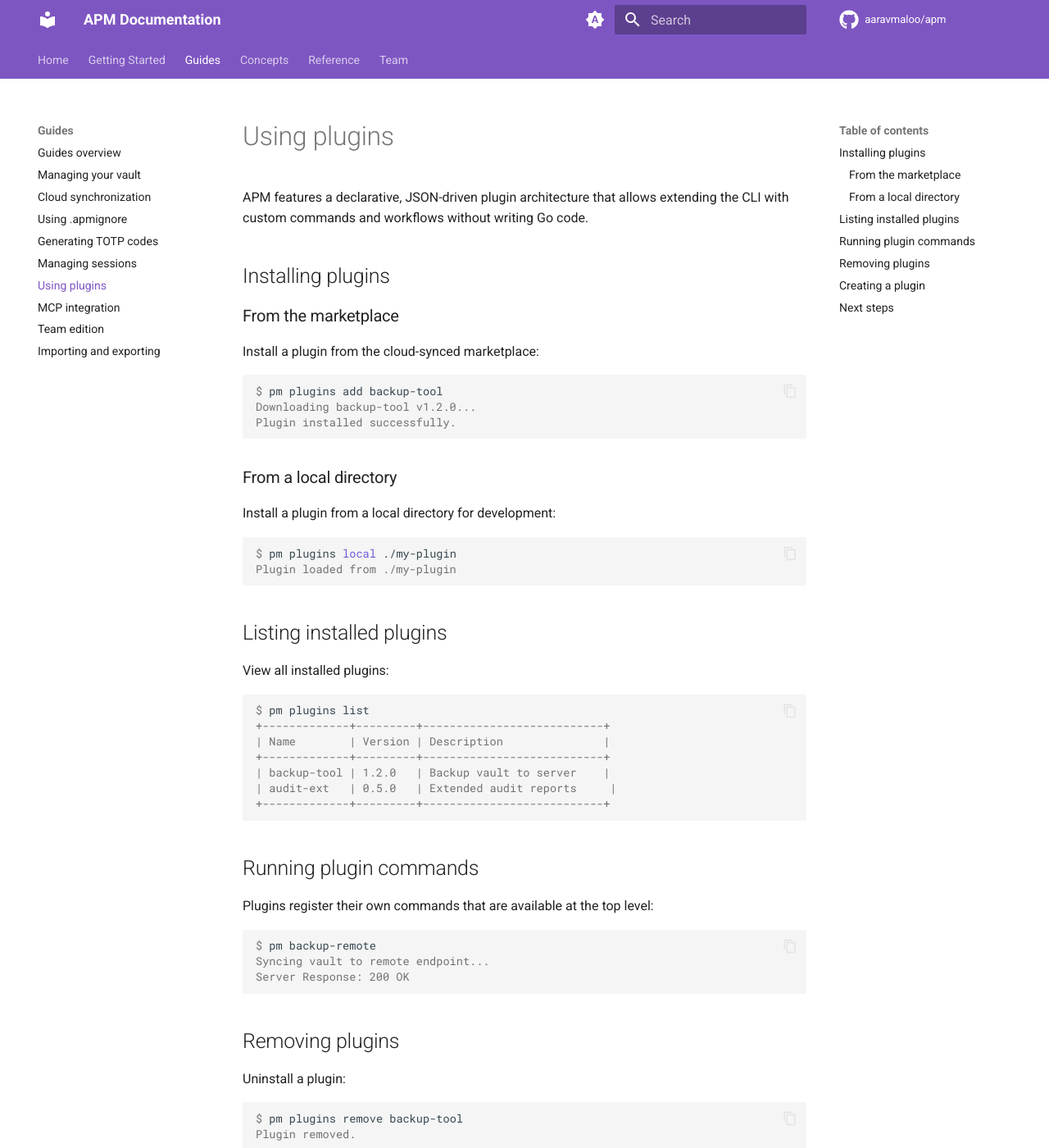
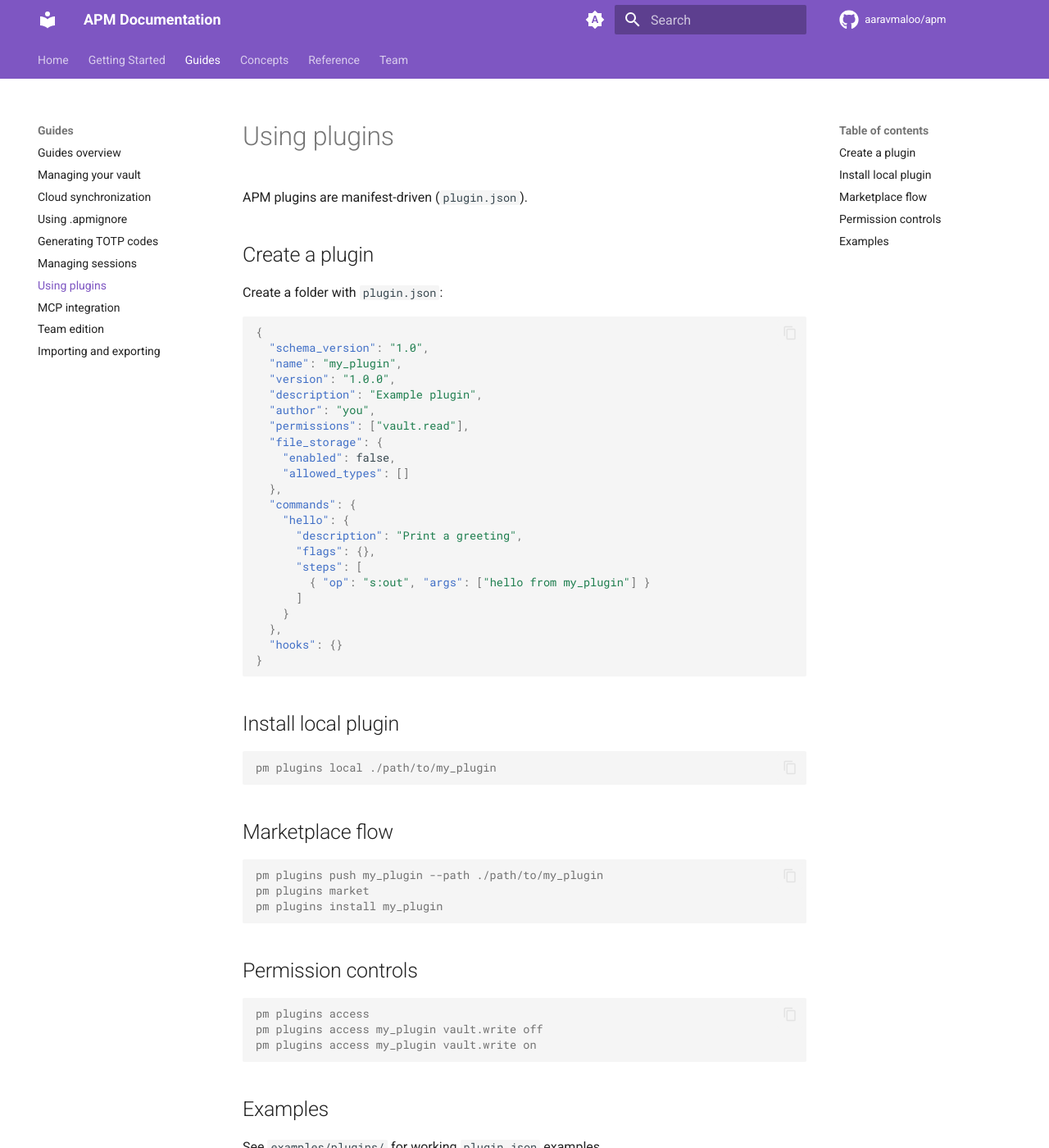
Before and after one commit to aaravmaloo/apm, an MkDocs documentation site: the page built from docs/guides/plugins.md, in a window 1280 px wide and 1400 px high. Shown: the whole window at 82% size. Built offline with MkDocs 1.6.1 and Material for MkDocs 9.7.7, drawn with Linux system fonts in a browser that asks for light colours; comment, search, counter and statistics services are not loaded; some of the changed text lies outside the part shown.

Commit message:
update plugins guide

````diff
--- a/docs/guides/plugins.md
+++ b/docs/guides/plugins.md
@@ -1,108 +1,64 @@
 ---
 title: Using plugins
 description:
-  A guide to installing, managing, and developing plugins for APM.
+  Build and manage APM plugins with legacy plugin manifests.
 ---
 
 # Using plugins
 
-APM features a declarative, JSON-driven plugin architecture that allows extending the CLI with
-custom commands and workflows without writing Go code.
+APM plugins are manifest-driven (`plugin.json`).
 
-## Installing plugins
+## Create a plugin
 
-### From the marketplace
-
-Install a plugin from the cloud-synced marketplace:
-
-```console
-$ pm plugins add backup-tool
-Downloading backup-tool v1.2.0...
-Plugin installed successfully.
-```
-
-### From a local directory
-
-Install a plugin from a local directory for development:
-
-```console
-$ pm plugins local ./my-plugin
-Plugin loaded from ./my-plugin
-```
-
-## Listing installed plugins
-
-View all installed plugins:
-
-```console
-$ pm plugins list
-+-------------+---------+---------------------------+
-| Name        | Version | Description               |
-+-------------+---------+---------------------------+
-| backup-tool | 1.2.0   | Backup vault to server    |
-| audit-ext   | 0.5.0   | Extended audit reports     |
-+-------------+---------+---------------------------+
-```
-
-## Running plugin commands
-
-Plugins register their own commands that are available at the top level:
-
-```console
-$ pm backup-remote
-Syncing vault to remote endpoint...
-Server Response: 200 OK
-```
-
-## Removing plugins
-
-Uninstall a plugin:
-
-```console
-$ pm plugins remove backup-tool
-Plugin removed.
-```
-
-## Creating a plugin
-
-A plugin is a directory containing a `plugin.json` manifest file:
-
-```text
-my-plugin/
-  plugin.json
-```
-
-The manifest defines metadata, permissions, and command definitions:
+Create a folder with `plugin.json`:
 
 ```json
 {
-  "name": "backup-tool",
-  "version": "1.2.0",
-  "description": "Backup vault to remote server",
-  "author": "Aarav Maloo",
-  "permissions": [
-    "vault.read",
-    "network.outbound"
-  ],
+  "schema_version": "1.0",
+  "name": "my_plugin",
+  "version": "1.0.0",
+  "description": "Example plugin",
+  "author": "you",
+  "permissions": ["vault.read"],
+  "file_storage": {
+    "enabled": false,
+    "allowed_types": []
+  },
   "commands": {
-    "backup-remote": {
-      "description": "Sync vault to remote endpoint",
+    "hello": {
+      "description": "Print a greeting",
+      "flags": {},
       "steps": [
-        { "op": "v:get", "args": ["MySecret", "pass"] },
-        { "op": "net:post", "args": ["https://api.myapp.com/sync", "{\"key\": \"{{pass}}\"}", "resp"] },
-        { "op": "s:out", "args": ["Server Response: {{resp}}"] }
+        { "op": "s:out", "args": ["hello from my_plugin"] }
       ]
     }
-  }
+  },
+  "hooks": {}
 }
 ```
 
-!!! tip
+## Install local plugin
 
-    See the [Plugin API reference](../reference/plugin-api.md) for the complete operations
-    glossary and permissions list.
+```console
+pm plugins local ./path/to/my_plugin
+```
 
-## Next steps
+## Marketplace flow
 
-See the [plugins concept](../concepts/plugins.md) for details on the plugin architecture, or read
-the [Plugin API reference](../reference/plugin-api.md) for the full SDK documentation.
+```console
+pm plugins push my_plugin --path ./path/to/my_plugin
+pm plugins market
+pm plugins install my_plugin
+```
+
+## Permission controls
+
+```console
+pm plugins access
+pm plugins access my_plugin vault.write off
+pm plugins access my_plugin vault.write on
+```
+
+## Examples
+
+See `examples/plugins/` for working `plugin.json` examples.
````
